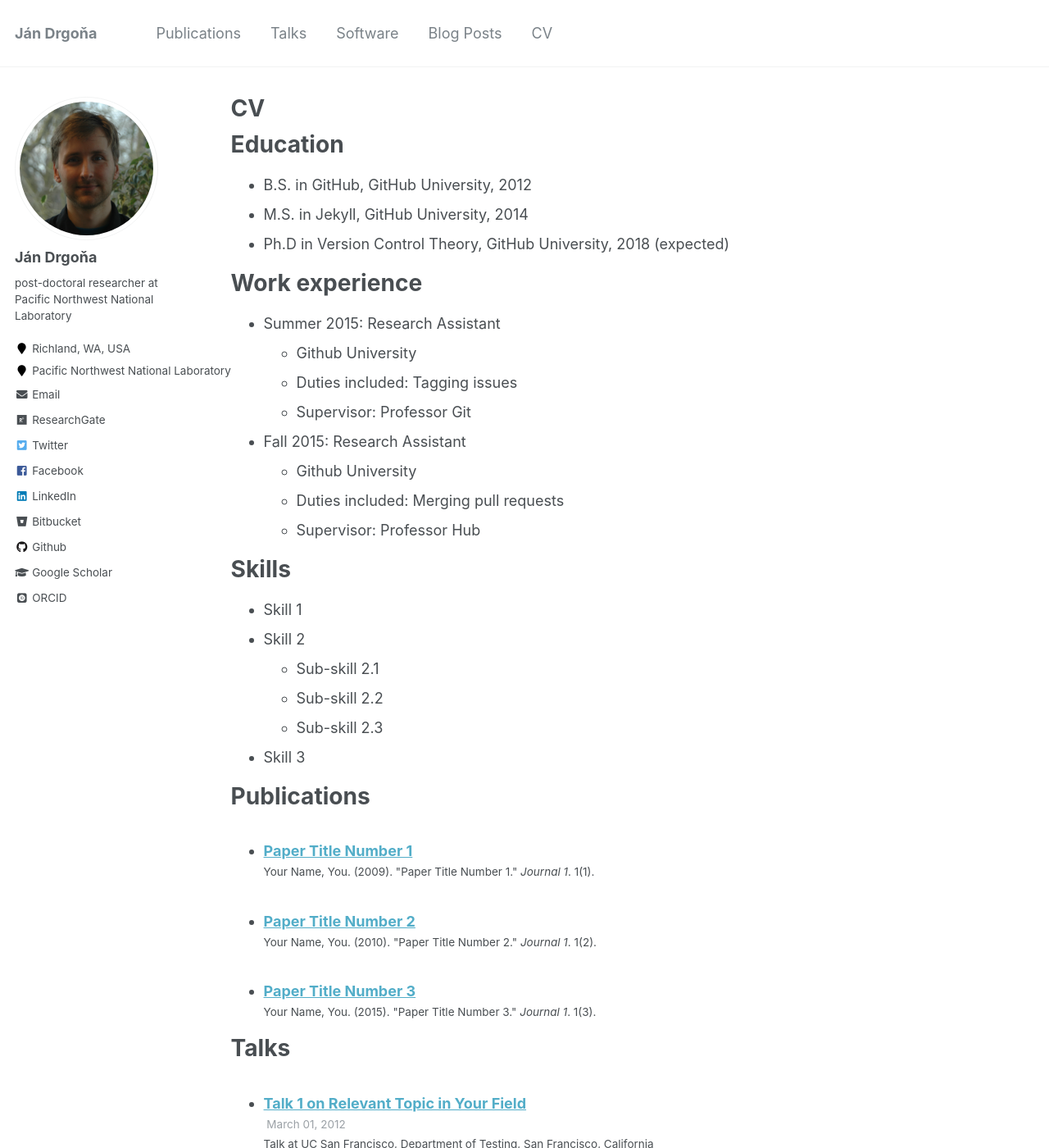
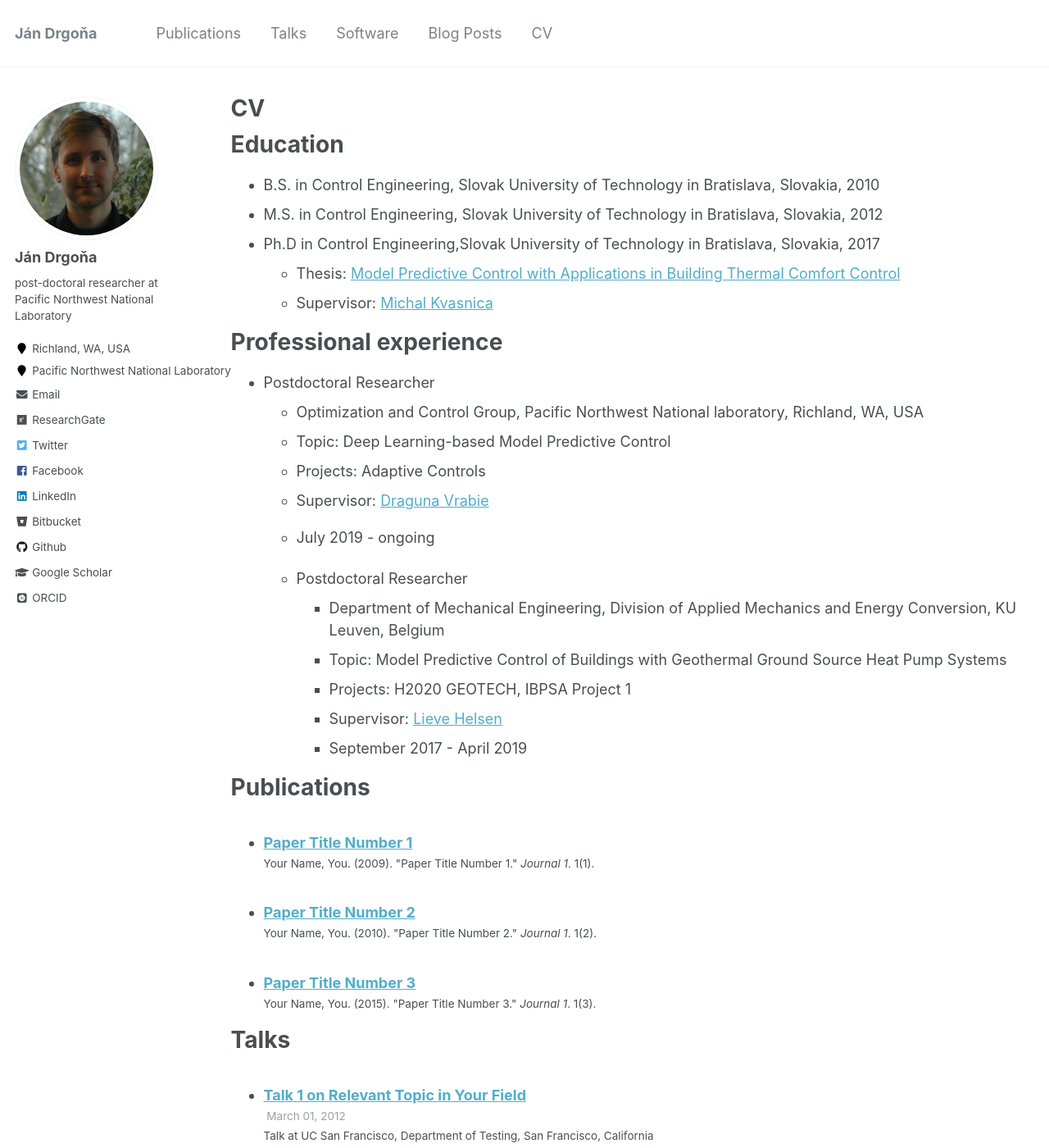
Before and after one commit to drgona/drgona.github.io.old, a Jekyll site: the page built from _pages/cv.md, in a window 1280 px wide and 1400 px high. Shown: the whole window at 82% size. Built offline with Jekyll 4.4.1, drawn with Linux system fonts in a browser that asks for light colours; some web fonts are replaced; some of the changed text lies outside the part shown.

Commit message:
CV update

```diff
--- a/_pages/cv.md
+++ b/_pages/cv.md
@@ -11,30 +11,28 @@ redirect_from:
 
 Education
 ======
-* B.S. in GitHub, GitHub University, 2012
-* M.S. in Jekyll, GitHub University, 2014
-* Ph.D in Version Control Theory, GitHub University, 2018 (expected)
+* B.S. in Control Engineering, Slovak University of Technology in Bratislava, Slovakia, 2010
+* M.S. in Control Engineering, Slovak University of Technology in Bratislava, Slovakia, 2012
+* Ph.D in Control Engineering,Slovak University of Technology in Bratislava, Slovakia, 2017
+  * Thesis: [Model Predictive Control with Applications in Building Thermal Comfort Control](https://www.researchgate.net/publication/323219837_Model_Predictive_Control_with_Applications_in_Building_Thermal_Comfort_Control)
+  * Supervisor: [Michal Kvasnica](https://www.uiam.sk/~kvasnica/)
 
-Work experience
+Professional experience
 ======
-* Summer 2015: Research Assistant
-  * Github University
-  * Duties included: Tagging issues
-  * Supervisor: Professor Git
+* Postdoctoral Researcher
+  * Optimization and Control Group, Pacific Northwest National laboratory, Richland, WA, USA
+  * Topic: Deep Learning-based Model Predictive Control
+  * Projects: Adaptive Controls
+  * Supervisor: [Draguna Vrabie](https://www.kuleuven.be/wieiswie/en/person/00009689)
+  * July 2019 - ongoing
 
-* Fall 2015: Research Assistant
-  * Github University
-  * Duties included: Merging pull requests
-  * Supervisor: Professor Hub
+  * Postdoctoral Researcher
+    * Department of Mechanical Engineering, Division of Applied Mechanics and Energy Conversion, KU Leuven, Belgium
+    * Topic: Model Predictive Control of Buildings with Geothermal Ground Source Heat Pump Systems
+    * Projects: H2020 GEOTECH, IBPSA Project 1
+    * Supervisor: [Lieve Helsen](https://energyenvironment.pnnl.gov/staff/staff_info.asp?staff_num=2900)
+    * September 2017 - April 2019
 
-Skills
-======
-* Skill 1
-* Skill 2
-  * Sub-skill 2.1
-  * Sub-skill 2.2
-  * Sub-skill 2.3
-* Skill 3
 
 Publications
 ======
@@ -47,13 +45,3 @@ Talks
   <ul>{% for post in site.talks %}
     {% include archive-single-talk-cv.html %}
   {% endfor %}</ul>
-
-Teaching
-======
-  <ul>{% for post in site.teaching %}
-    {% include archive-single-cv.html %}
-  {% endfor %}</ul>
-
-Service and leadership
-======
-* Currently signed in to 43 different slack teams
```
